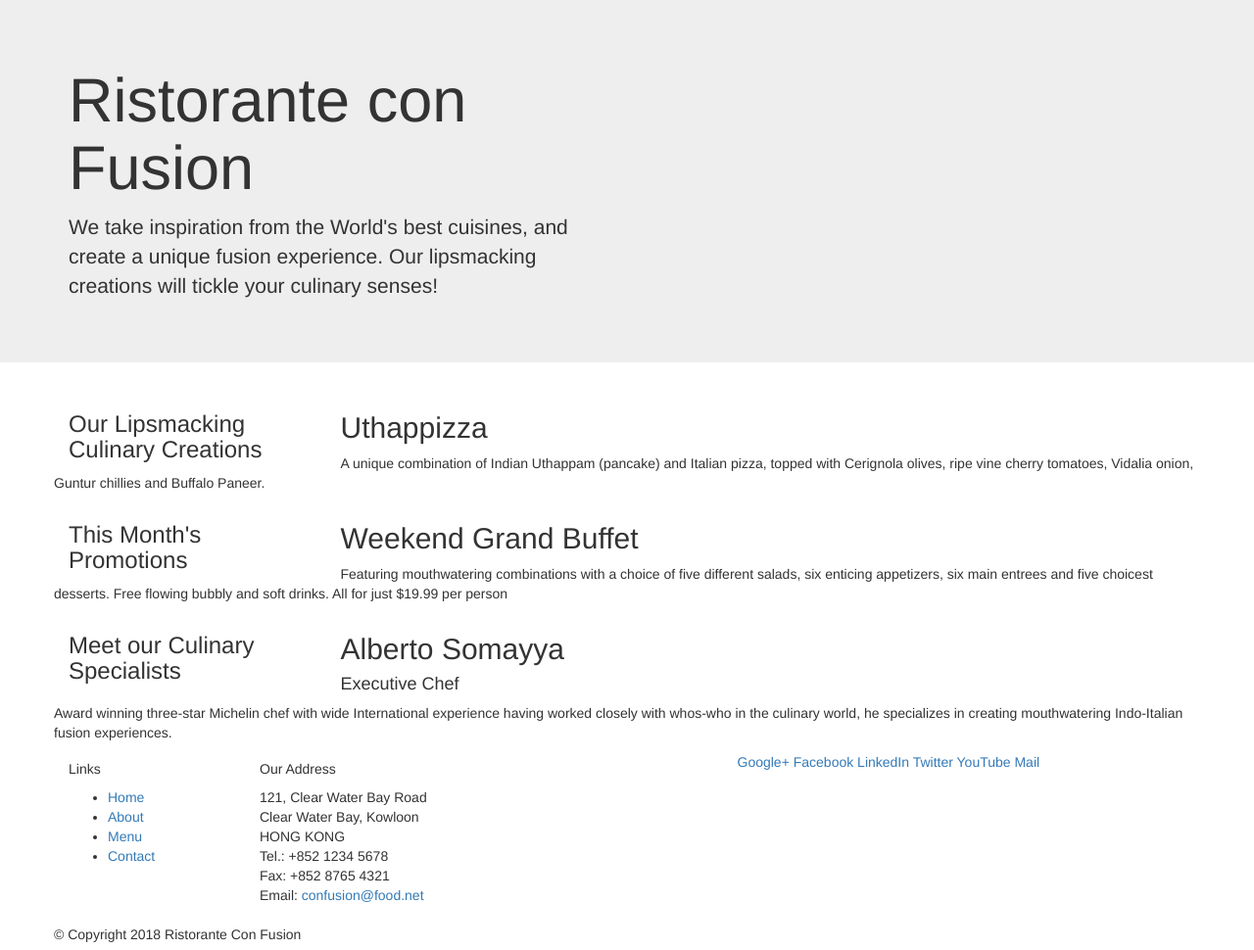
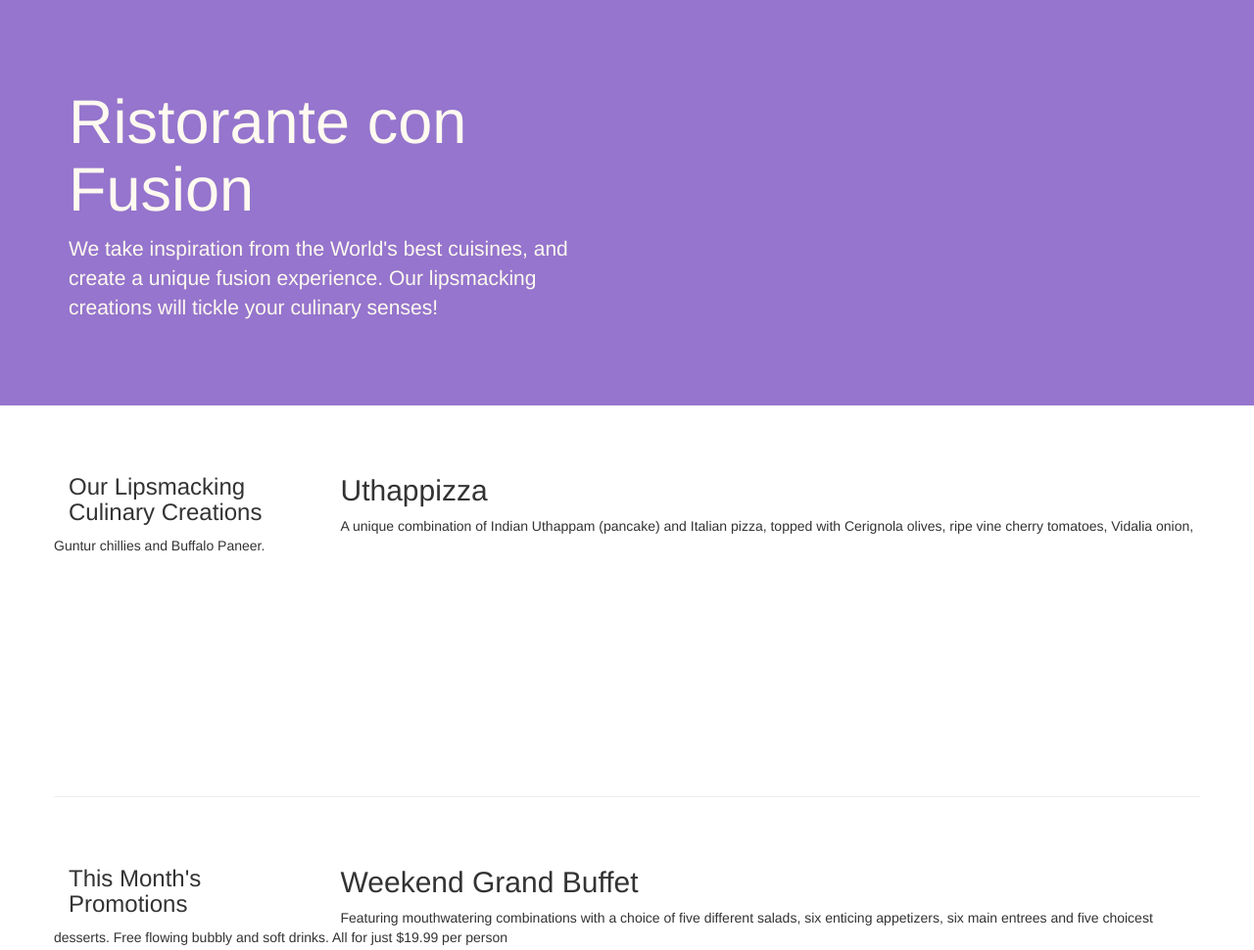
Before and after one commit to singhalkirtika/BootStrap-Application, a plain HTML site: page index.html in a window 1280 px wide. Shown: the top 970 px of the page at 98% size. Drawn offline with nearby package versions, Linux system fonts and the light colour scheme.

Commit message:
Bootstrap Part_two

```diff
--- /dev/null
+++ b/css/styles.css
@@ -0,0 +1,30 @@
+.row-header{
+  marign: 0px auto;
+  padding: 0px auto;
+}
+
+.row-content{
+  margin: 0px auton;
+  padding: 50px 0px 50px 0px;
+  border-bottom: 1px ridge;
+  min-height: 400px;
+}
+
+.footer{
+  background-color: #D1C4E9;
+  margin: 0px auto;
+  padding: 20px 0px 20px 0px;
+}
+
+.jumbotron{
+  padding: 70px 30px 70px 30px;
+  margin: 0px auto;
+  background: #9575CD;
+  color: floralwhite;
+}
+
+.address{
+  font-size: 80%;
+  margin: 0px;
+  color: #0f0f0f;
+}
--- a/index.html
+++ b/index.html
@@ -8,6 +8,7 @@
 
    <!-- Bootstrap CSS -->
    <link rel="stylesheet" href="node_modules/bootstrap/dist/css/bootstrap.min.css">
+   <link rel="stylesheet" href="css/styles.css" >
     <title>Ristorante Con Fusion</title>
 </head>
 
@@ -15,7 +16,7 @@
 
     <header class="jumbotron">
         <div class="container">
-            <div class="row">
+            <div class="row row-header">
                 <div class="col-12 col-sm-6">
                     <h1>Ristorante con Fusion</h1>
                     <p>We take inspiration from the World's best cuisines, and create a unique fusion experience. Our lipsmacking creations will tickle your culinary senses!</p>
@@ -27,7 +28,7 @@
     </header>
 
     <div class="container">
-        <div class="row">
+        <div class="row row-content align-items-center">
             <div class="col-12 col-sm-4 order-sm-last col-md-3">
                 <h3>Our Lipsmacking Culinary Creations</h3>
             </div>
@@ -38,7 +39,7 @@
         </div>
 
 
-        <div class="row">
+        <div class="row row-content align-items-center">
             <div class="col-12 col-sm-4 col-md-3">
                 <h3>This Month's Promotions</h3>
             </div>
@@ -48,7 +49,7 @@
             </div>
         </div>
 
-        <div class="row">
+        <div class="row row-content align-items-center">
             <div class="col-12 col-sm-4 order-sm-last col-md-3">
                 <h3>Meet our Culinary Specialists</h3>
             </div>
@@ -60,12 +61,12 @@
         </div>
     </div>
 
-    <footer>
-        <div class="container">
+    <footer class="footer">
+        <div class="container ">
             <div class="row">
                 <div class="col-4 offset-1 col-sm-2">
                     <h5>Links</h5>
-                    <ul>
+                    <ul class="list-unstyled">
                         <li><a href="#">Home</a></li>
                         <li><a href="#">About</a></li>
                         <li><a href="#">Menu</a></li>
@@ -83,8 +84,8 @@
 		              Email: <a href="mailto:confusion@food.net">confusion@food.net</a>
 		           </address>
                 </div>
-                <div class="col-12 col-sm-4">
-                    <div>
+                <div class="col-12 col-sm-4 align-self-center">
+                    <div class="text-center">
                         <a href="http://google.com/+">Google+</a>
                         <a href="http://www.facebook.com/profile.php?id=">Facebook</a>
                         <a href="http://www.linkedin.com/in/">LinkedIn</a>
@@ -94,7 +95,7 @@
                     </div>
                 </div>
            </div>
-           <div class="row">
+           <div class="row justify-content-center">
                 <div class="col-auto">
                     <p>© Copyright 2018 Ristorante Con Fusion</p>
                 </div>
```
